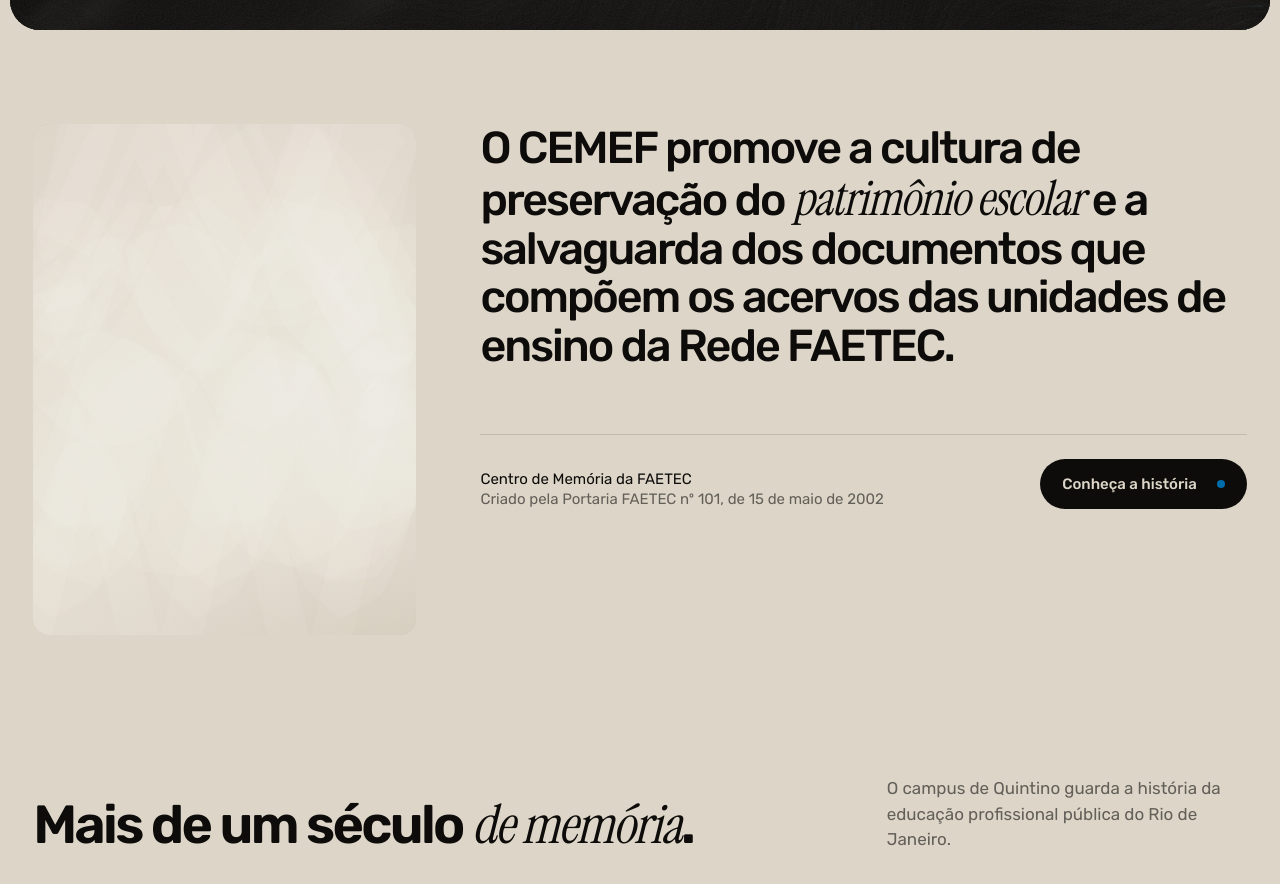
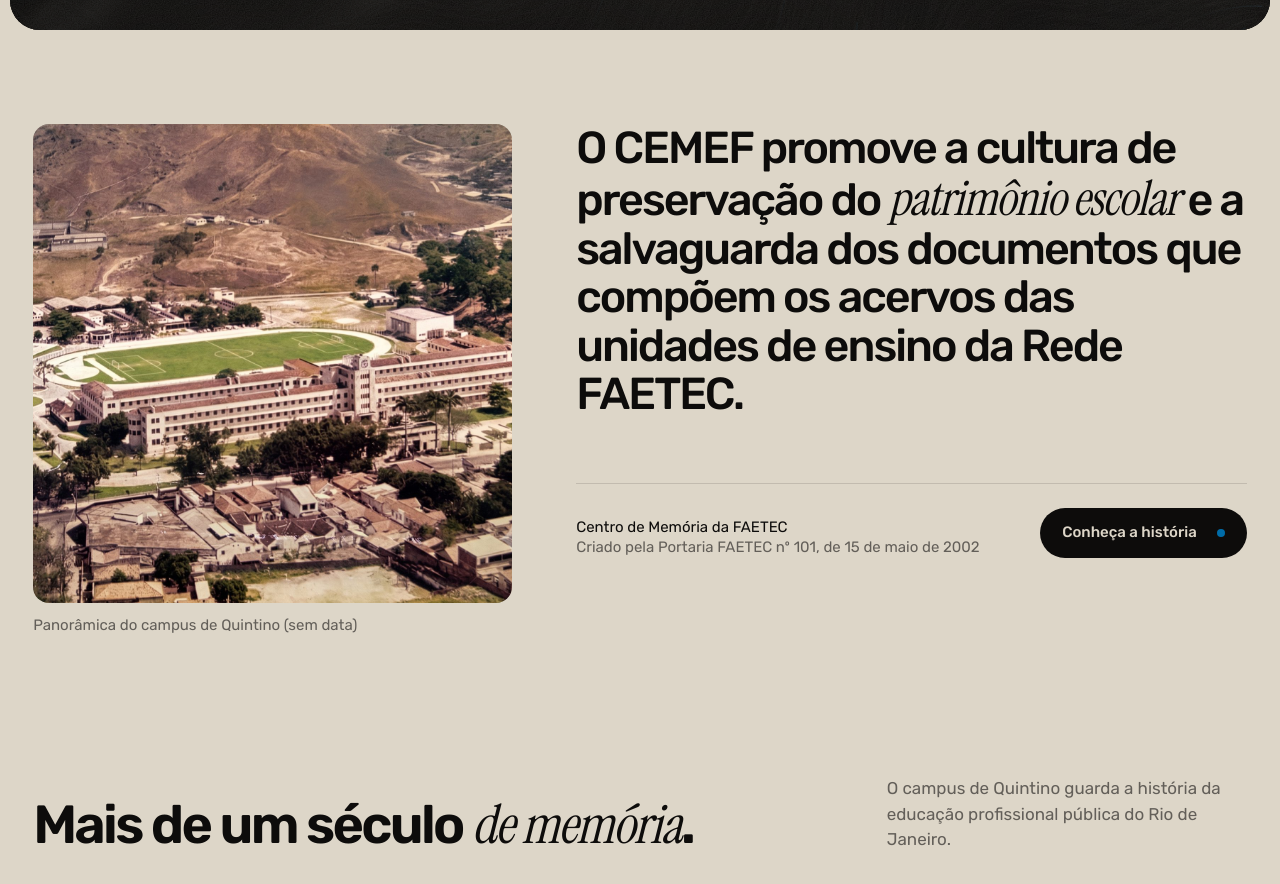
Before and after one commit to valantien/cemef, an Astro site: page / in a window 1280 px wide. Shown: the part 824-1708 px from the top of the page. Built offline with nearby package versions, Linux system fonts and the light colour scheme; Astro itself is replaced by a stand-in of ours; animation ran at ten frames a second.

Commit message:
Ajustes finais: foto do campus, e-mail do Luiz, README
Co-Authored-By: Claude Sonnet 5.5 <noreply@anthropic.com>
Claude-Session: https://claude.ai/code/session_01KPNmcATWQQoe6LwNLpwTWT

```diff
--- a/src/pages/index.astro
+++ b/src/pages/index.astro
@@ -4,6 +4,7 @@ import Redes from '../components/Redes.astro';
 import Base from '../layouts/Base.astro';
 import { Image } from 'astro:assets';
 import logoFaetec from '../assets/faetec-logo.png';
+import campus from '../assets/campus-faetec-antiga.jpg';
 import { paginas } from '../nav';
 const base = import.meta.env.BASE_URL.replace(/\/?$/, '/');
 const destaques = [
@@ -43,7 +44,7 @@ const destaques = [
 
   <section class="ag-about" aria-labelledby="sobre-titulo">
     <div class="ag-about-grid ag-wrap">
-      <figure class="ag-about-photo" aria-hidden="true"><canvas class="cm-art" data-pal="bone" data-seed="2002"></canvas></figure>
+      <figure class="ag-about-photo cm-campus"><div class="cm-campus-img"><Image src={campus} alt="Panorâmica aérea antiga do campus de Quintino, com o prédio principal, a pista e o campo de futebol" widths={[600, 900, 1200]} sizes="(max-width: 760px) 100vw, 40vw" loading="lazy" /></div><figcaption class="cm-campus-legenda">Panorâmica do campus de Quintino (sem data)</figcaption></figure>
       <div class="ag-about-copy">
         <h2 class="ag-sr" id="sobre-titulo">Sobre o CEMEF</h2>
         <p class="ag-about-text">O CEMEF promove a cultura de preservação do <span class="ag-it">patrimônio escolar</span> e a salvaguarda dos documentos que compõem os acervos das unidades de ensino da Rede FAETEC.</p>
--- a/src/pages/pesquisa.astro
+++ b/src/pages/pesquisa.astro
@@ -48,7 +48,7 @@ import Pessoa from '../components/Pessoa.astro';
       <p class="ag-sec-lede">Quem coordena e conduz o Centro de Memória da FAETEC.</p>
     </div>
     <div class="cm-pessoas">
-      <Pessoa nome="Luiz Carlos Ribeiro de Sant'ana" papel="Coordenador Geral do CEMEF desde 2022 · Doutor em História (UFRJ)" iniciais="LS" email="info@cemef.faetec.rj.gov.br" lattes="https://lattes.cnpq.br/0111783731444675">
+      <Pessoa nome="Luiz Carlos Ribeiro de Sant'ana" papel="Coordenador Geral do CEMEF desde 2022 · Doutor em História (UFRJ)" iniciais="LS" email="luizcarlos@cemef.faetec.rj.gov.br" lattes="https://lattes.cnpq.br/0111783731444675">
         <p>Bacharel e licenciado em História pela Universidade Federal do Rio de Janeiro (UFRJ), com especialização em História do Brasil pela Universidade Federal Fluminense (UFF). Mestre em História Social (UFRJ) e em Ensino de História (mestrado profissional) pela PUC-Rio. Doutor pelo Programa de História Comparada (IFCS/UFRJ), com bolsa sanduíche da CAPES no Departamento de Ciencias Sociales de la Actividad Física, del Deporte y del Ocio (INEF) da Universidad Politécnica de Madrid, no primeiro semestre de 2012.</p>
         <p>Professor de História da FAETEC, com duas matrículas (1998 e 2014), e docente da ETEAB. Pesquisador dos grupos do CNPq SPORT: Laboratório de História do Esporte e do Lazer (UFRJ) e Centro de Memória da FAETEC. Tem experiência no magistério básico, na EJA, na EAD e no ensino universitário, com produção sobre História do Brasil Republicano, relações raciais, História Contemporânea, História e Cinema, cinema e ensino, história do esporte e História da Educação.</p>
       </Pessoa>
--- a/src/styles/cemef.css
+++ b/src/styles/cemef.css
@@ -257,3 +257,11 @@ html:not(.js) .ag [data-ag-acc-panel] { grid-template-rows: 1fr; }
 
 /* Alinha à direita com a borda do "F" da sigla CEMEF (a sigla termina um pouco antes da borda do contêiner). */
 .ag .ag-hero-studio { margin-right: 1.4cqw; }
+
+/* Foto do campus ao lado do bloco "O CEMEF promove..." na Início (pedido do CEO, 2026-11-16). */
+.ag .ag-about-grid { grid-template-columns: minmax(0, 5fr) minmax(0, 7fr); }
+.ag .cm-campus { aspect-ratio: auto; overflow: visible; background: none; border-radius: 0; margin: 0; }
+.ag .cm-campus-img { aspect-ratio: 1 / 1; border-radius: var(--ag-r-md); overflow: hidden; background: var(--ag-shade); }
+.ag .cm-campus-img img { width: 100%; height: 100%; object-fit: cover; object-position: 60% 50%; display: block; }
+.ag .cm-campus-legenda { margin-top: 12px; font-size: var(--ag-small); color: var(--ag-muted); line-height: 1.35; }
+@media (max-width: 760px) { .ag .ag-about-grid { grid-template-columns: 1fr; } .ag .cm-campus { width: 100%; } .ag .cm-campus-img { aspect-ratio: 4 / 3; } }
```
Also changed, not shown: README.md, src/assets/campus-faetec-antiga.jpg (added).
